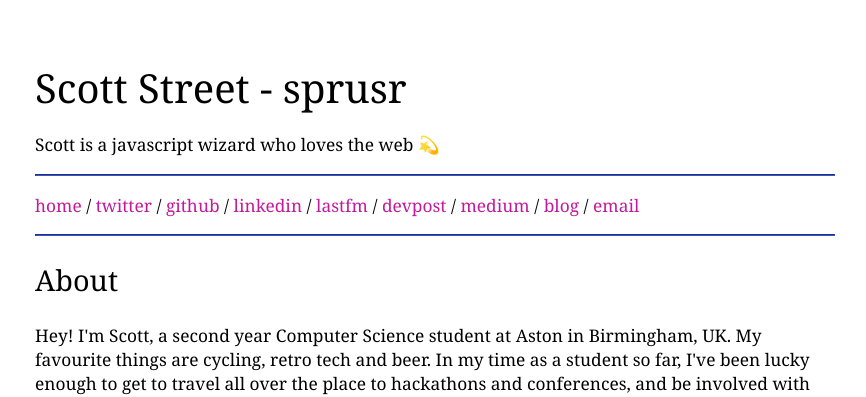
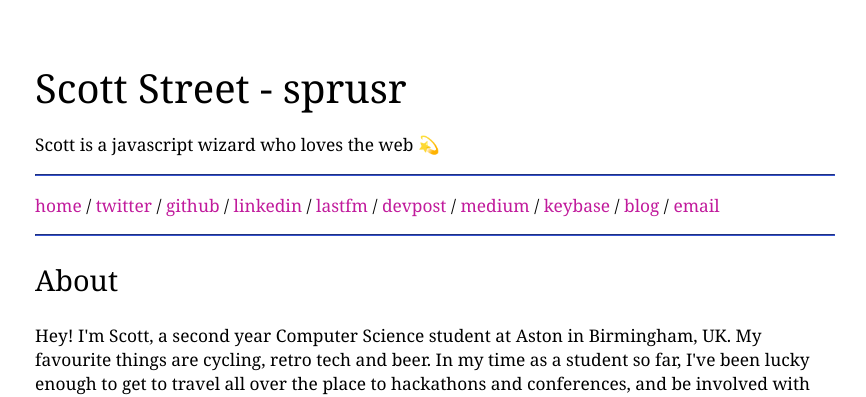
Before and after one commit to sprusr/sprusr.github.io, a Jekyll site: the page built from index.html, in a window 1280 px wide. Shown: the top 397 px of the page, without its empty margins (205-1071 px from the left). Built offline with Jekyll 4.4.1, drawn with Linux system fonts in a browser that asks for light colours.

Commit message:
Add keybase profile to links

```diff
--- a/_config.yml
+++ b/_config.yml
@@ -21,6 +21,8 @@ links:
     url: https://devpost.com/sprusr
   - title: medium
     url: https://medium.com/@sprusr/
+  - title: keybase
+    url: https://keybase.io/sprusr/
   - title: blog
     url: /blog
   - title: email
```
